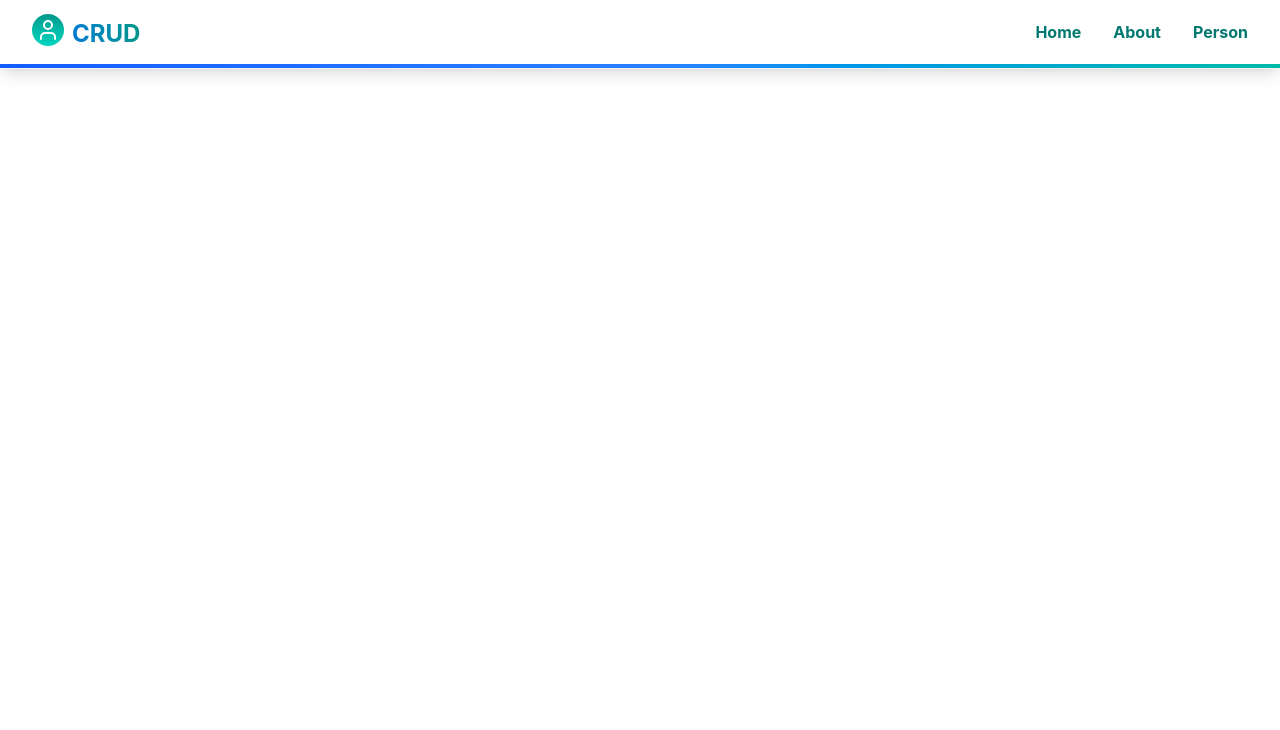
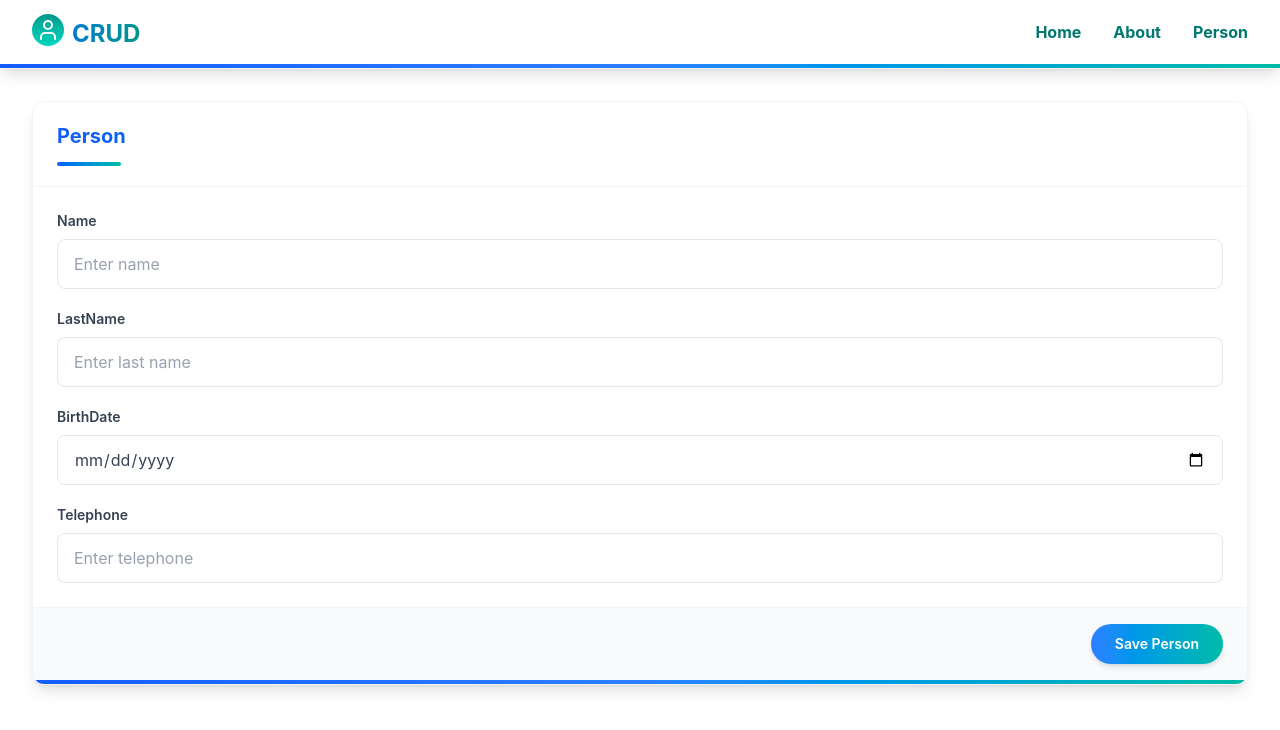
Before and after one commit to patri-es/OrganizeApp, a React (Vite) app in the folder client/: page /person in a window 1280 px wide. Shown: the top 730 px of the page. Built offline with nearby package versions, Linux system fonts and the light colour scheme.

Commit message:
agrego formulario básico para el POST

```diff
--- a/client/src/App.jsx
+++ b/client/src/App.jsx
@@ -1,9 +1,11 @@
+import PersonForm from "./components/person/PersonForm";
 import Navbar from "./components/Navbar";
 
 const App = () => {
     return (
         <>
-          <Navbar />
+            <Navbar />
+            <PersonForm />
         </>
     )
 }
--- a/client/src/components/person/PersonForm.jsx
+++ b/client/src/components/person/PersonForm.jsx
@@ -1,7 +1,85 @@
+import { useState } from 'react';
+
 const PersonForm = () => {
+
+    const [formData, setFormData] = useState({
+        name: '',
+        lastName: '',
+        birthDate: '',
+        telephone: ''
+    });
+
+    const handleChange = (e) => {
+        const { name, value } = e.target;
+
+        serFormData({
+            [name]: value
+        });
+    };
+
+    const handleSubmit = (e) => {
+        e.PreventDefault();
+
+        // llamar a la Api
+    }
+
     return (
-        <div>PersonForm</div>
-    )
+        <div className="max-w-7xl mx-auto px-4 sm:px-6 lg:px-8 py-8">
+            <form onSubmit={handleSubmit} className="bg-white rounded-xl shadow-lg border border-gray-100 overflow-hidden">
+                {/* Form Header */}
+                <div className="px-6 py-5 border-b border-gray-100">
+                    <h3 className="text-xl font-bold bg-gradient-to-r from-blue-600 to-teal-600 bg-clip-text text-transparent">
+                        Person </h3>
+                    <div className="h-1 w-16 mt-3 rounded-full bg-gradient-to-r from-blue-600 to-teal-500"></div>
+                </div>
+                    {/* Form Fields */}
+                    <div
+                        className="p-6 space-y-5">
+                    {/* Name */}
+                    <div>
+                        <label htmlFor="name"
+                    className="block text-sm font-semibold text-gray-700 mb-2"> Name </label> <input type="text"
+                        id="name" name="name" value={formData.name} onChange={handleChange} placeholder="Enter name"
+                        required
+                        className="w-full px-4 py-3 rounded-lg border border-gray-200 text-gray-700 placeholder-gray-400 focus:outline-none focus:ring-2 focus:ring-teal-500 focus:border-teal-500 transition-all duration-200" />
+                </div>
+                    {/* LastName */}
+                    <div>
+                        <label htmlFor="lastName"
+                    className="block text-sm font-semibold text-gray-700 mb-2"> LastName </label> <input type="text"
+                        id="lastName" name="lastName" value={formData.lastName} onChange={handleChange}
+                        placeholder="Enter last name" required
+                        className="w-full px-4 py-3 rounded-lg border border-gray-200 text-gray-700 placeholder-gray-400 focus:outline-none focus:ring-2 focus:ring-teal-500 focus:border-teal-500 transition-all duration-200" />
+                    </div>
+                        {/* BirthDate */}
+                        <div>
+                            <label htmlFor="birthDate"
+                        className="block text-sm font-semibold text-gray-700 mb-2"> BirthDate </label> <input type="date"
+                            id="birthDate" name="birthDate" value={formData.birthDate} onChange={handleChange} required
+                            className="w-full px-4 py-3 rounded-lg border border-gray-200 text-gray-700 focus:outline-none focus:ring-2 focus:ring-teal-500 focus:border-teal-500 transition-all duration-200" />
+                    </div>
+                        {/* Telephone */}
+                        <div>
+                            <label htmlFor="telephone"
+                        className="block text-sm font-semibold text-gray-700 mb-2"> Telephone </label> <input type="tel"
+                            id="telephone" name="telephone" value={formData.telephone} onChange={handleChange}
+                            placeholder="Enter telephone" required
+                            className="w-full px-4 py-3 rounded-lg border border-gray-200 text-gray-700 placeholder-gray-400 focus:outline-none focus:ring-2 focus:ring-teal-500 focus:border-teal-500 transition-all duration-200" />
+                    </div>
+                </div>
+                    {/* Form Footer */}
+                    <div
+                        className="px-6 py-4 bg-gray-50 border-t border-gray-100 flex justify-end">
+                    <button type="submit"
+                        className="px-6 py-2.5 rounded-full text-sm font-semibold text-white bg-gradient-to-r from-blue-500 to-teal-500 hover:from-teal-600 hover:to-blue-600 shadow-md hover:shadow-lg transition-all duration-300 transform hover:scale-105">
+                        Save Person </button> </div>
+                            {/* Decorative gradient line */}
+                            <div
+
+                                className="h-1 bg-gradient-to-r from-blue-600 via-blue-500 to-teal-500"></div>
+            </form>
+        </div>
+    );
 }
 
 export default PersonForm
```
